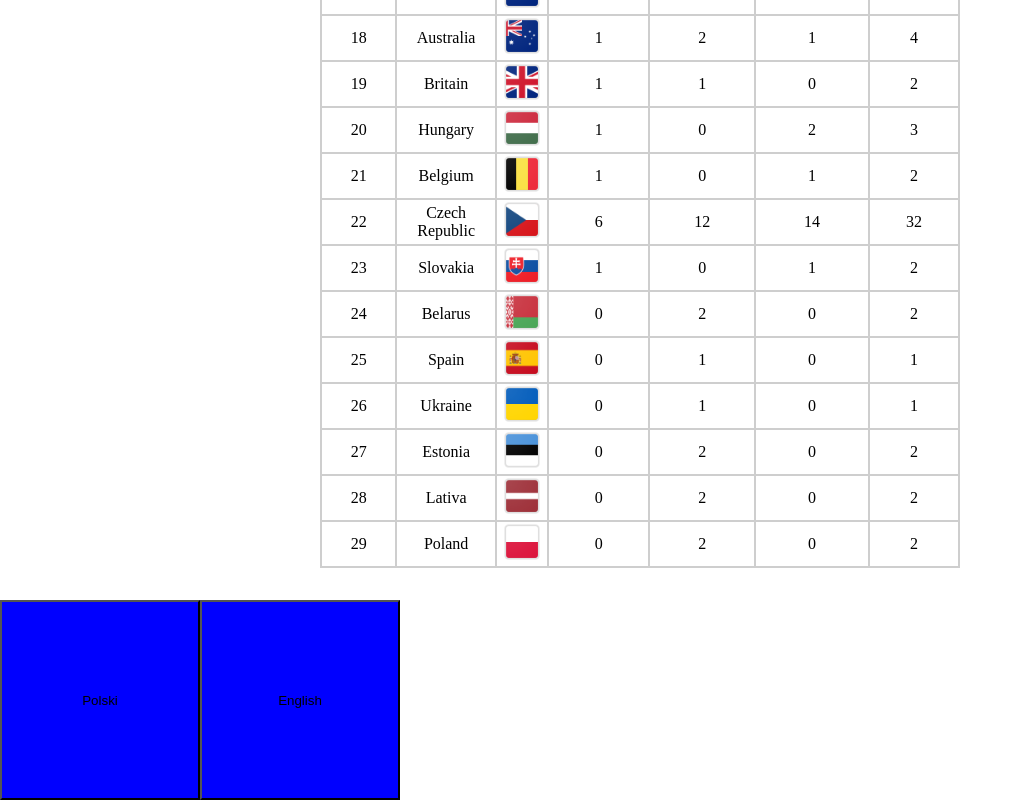
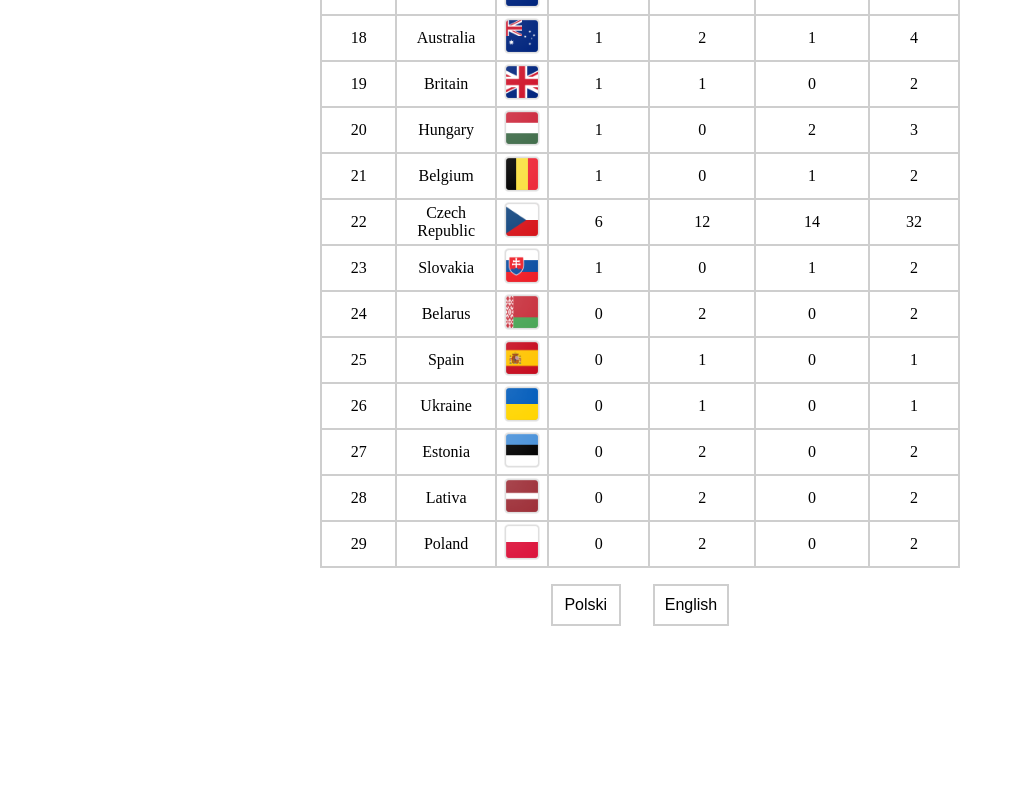
Before and after one commit to KarasJakub/Olympic-Stats, a Next.js app: page / in a window 1280 px wide. Shown: the part 937-1737 px from the top of the page, without its empty margins (0-1023 px from the left). After the commit the page ends 1611 px from the top, so only its background shows below. Built offline with nearby package versions, Linux system fonts and the light colour scheme.

Commit message:
added buttons styling

```diff
--- a/src/components/Table/Table.styled.ts
+++ b/src/components/Table/Table.styled.ts
@@ -5,11 +5,15 @@ export const TableWrapper = styled.div`
     height: 100%;
     display: flex;
     justify-content: center;
+    flex-direction: column;
+    align-items: center;
     padding-bottom: 2rem;
 `
+
 export const Table = styled.table`
     width: 50%;
     background-color: #CECECE;
+
 `
 
 export const TableBody = styled.tbody`
@@ -38,8 +42,20 @@ cursor: pointer;
 transition: transform .5s;
 `
 
+export const LaungageButtonsWrapper = styled.div`
+display: flex;
+`
+
 export const LaungageButton = styled.button`
-    width: 200px;
-    height: 200px;
-    background-color: blue;
+    padding: 10px;
+    min-width: 70px;
+    font-size: 1rem;
+    background-color: transparent;
+    border: 2px solid #CECECE;
+    margin: 1rem;
+    cursor: pointer;
+
+    &:hover {
+        background-color: #CECECE;
+    }
 `
--- a/src/components/Table/Table.tsx
+++ b/src/components/Table/Table.tsx
@@ -1,6 +1,7 @@
 import * as S from "src/components/Table/Table.styled"
 import englishColumns from "src/data/MedalsContentRowsEN.json"
 import polishColumns from "src/data/MedalsContentRowsPL.json"
+import LaungageButton from "../Buttons/LaungageButton"
 import Image from "next/image"
 import React, { useCallback } from "react"
 
@@ -79,6 +80,7 @@ export default function Table({ data }: { data: Data }) {
     }
   }
 
+  // eslint-disable-next-line react-hooks/exhaustive-deps
   function sortData(props: SortDataTypes) {
     if (!props.sortKey) return props.tableData
 
@@ -96,7 +98,7 @@ export default function Table({ data }: { data: Data }) {
 
   const sortedData = useCallback(
     () => sortData({ tableData: data, sortKey, reverse: sortOrder === "desc" }),
-    [data, sortKey, sortOrder]
+    [data, sortData, sortKey, sortOrder]
   )
 
   function changeSort(key: SortKeys) {
@@ -143,7 +145,7 @@ export default function Table({ data }: { data: Data }) {
             ))}
           </S.TableBody>
         </S.Table>
-      </S.TableWrapper>
+        <S.LaungageButtonsWrapper>
           <S.LaungageButton
             onClick={() => {
               ChangeLaungage("pl")
@@ -158,6 +160,8 @@ export default function Table({ data }: { data: Data }) {
           >
             English
           </S.LaungageButton>
+        </S.LaungageButtonsWrapper>
+      </S.TableWrapper>
     </>
   )
 }
```
Lines whose indentation alone changed are shown as unchanged.
